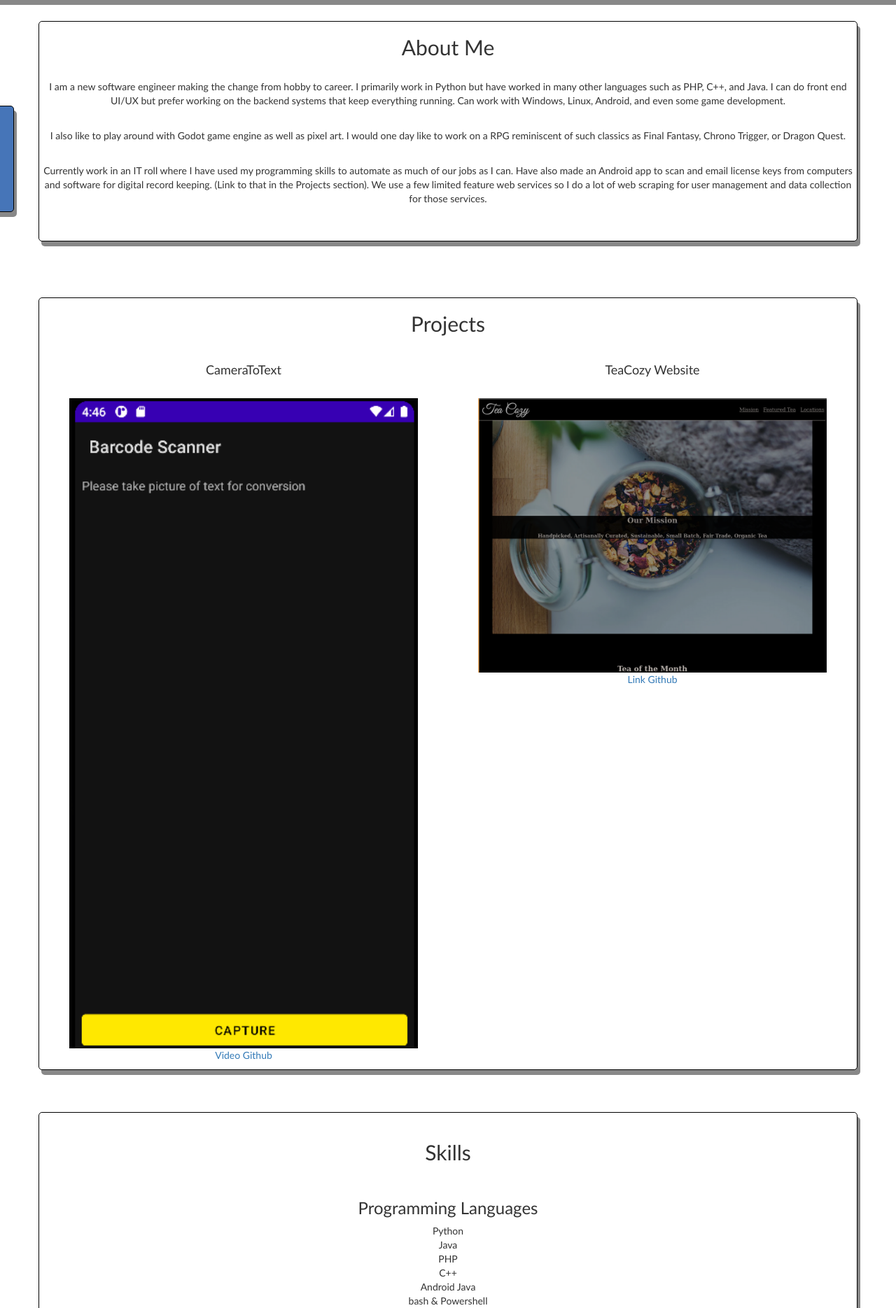
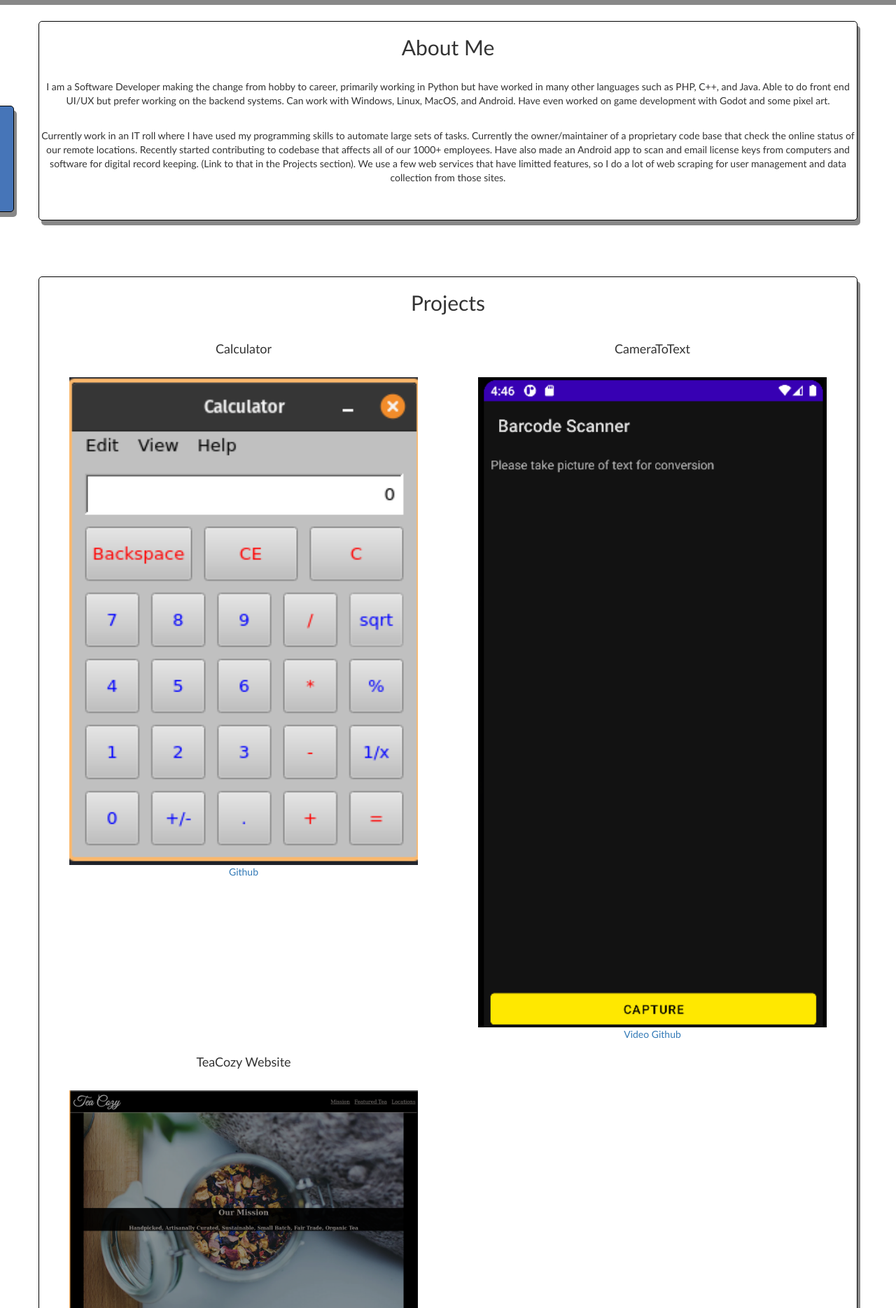
Before and after one commit to AlderAutomation/alderautomation.ca, a Flask app: page / in a window 1280 px wide. Shown: the part 99-1968 px from the top of the page at 70% size. Run offline with Flask 2, Linux system fonts and the light colour scheme; parts of the project's set-up code (start-up, migrations or seed data) failed here and were passed over; some libraries are stand-ins or nearby versions.

Commit message:
Add calc project. updates links and desccription

```diff
--- a/main.py
+++ b/main.py
@@ -59,7 +59,7 @@ def show_static_pdf():
 
 @app.route('/calc_update')
 def calc_update():
-    return redirect("../static/updates/calc/update.zip")
+    return redirect("../static/updates/calc/test_update.zip")
 
 
 @app.route('/calc_update/version')
--- a/templates/index.html
+++ b/templates/index.html
@@ -43,12 +43,9 @@
             <div class="about row">
                 <h2>About Me</h2><br>
 
-                <p> I am a new software engineer making the change from hobby to career. I primarily work in Python but have worked in many other languages such as PHP, C++, and Java. I can do front end UI/UX but prefer working on the backend systems that keep everything running. Can work with Windows, Linux, Android, and even some game development.
-                </p>
+                <p> I am a Software Developer making the change from hobby to career, primarily working in Python but have worked in many other languages such as PHP, C++, and Java. Able to do front end UI/UX but prefer working on the backend systems. Can work with Windows, Linux, MacOS, and Android. Have even worked on game development with Godot and some pixel art.</p>
                 <br>
-                <p>I also like to play around with Godot game engine as well as pixel art. I would one day like to work on a RPG reminiscent of such classics as Final Fantasy, Chrono Trigger, or Dragon Quest. </p>
-                <br>
-                <p>Currently work in an IT roll where I have used my programming skills to automate as much of our jobs as I can. Have also made an Android app to scan and email license keys from computers and software for digital record  keeping. (Link to that in the Projects section).  We use a few limited feature web services so I do a lot of web scraping for user management and data collection for those services. </p>
+                <p>Currently work in an IT roll where I have used my programming skills to automate large sets of tasks. Currently the owner/maintainer of a proprietary code base that check the online status of our remote locations. Recently started contributing to codebase that affects all of our 1000+ employees. Have also made an Android app to scan and email license keys from computers and software for digital record  keeping. (Link to that in the Projects section).  We use a few web services that have limitted features, so I do a lot of web scraping for user management and data collection from those sites.  </p>
 
                 <br>
                 <br>
@@ -58,6 +55,23 @@
             <div class="row projects">
                 <h2>Projects</h2>
                 <br>
+
+                <div class="col-sm-6">
+                    <ul>
+                        <li>
+                            <h4>Calculator</h4><br>
+                            <img src="../static/pics/Calc.png" alt="Calculator" width="90%">
+                            <br>
+
+                            <!-- <a href="https://youtu.be/_58uEXDclJQ" target="_blank">Video</a> -->
+                            <a href="https://github.com/AlderAutomation/pyqtcalculator" target="_blank">Github</a>
+                        </li>
+                        <li></li>
+                        <li></li>
+                        <li></li>
+                    </ul>
+                </div>
+
                 <div class="col-sm-6">
                     <ul>
                         <li>
@@ -81,7 +95,7 @@
                             <br>
 
                             <a href="../static/TeaProject/index.html" target="_blank">Link</a>
-                            <a href="" target="_blank">Github</a>
+                            <a href="https://github.com/AlderAutomation/TeaCozy" target="_blank">Github</a>
                         </li>
                         <li></li>
                         <li></li>
@@ -101,12 +115,12 @@
                         <ul>
                             <li>Python</li>
                             <li>Java</li>
+                            <li>C++</li>
+                            <li>HTML & CSS</li>
+                            <li>bash & Powershell</li>
+                            <li>Android Java</li>
+                            <li>Godot game engine </li>
                             <li>PHP</li>
-                            <li>C++</li>
-                            <li>Android Java</li>
-                            <li>bash & Powershell</li>
-                            <li>HTML & CSS</li>
-                            <li>Godot game engine </li>
                         </ul>
                         <br>
                         <br>
@@ -124,9 +138,9 @@
                     <li><h3>Project Management</h3></li>
                         <br>
                         <ul>
-                            <li>Asana (corporately)</li>
-                            <li>Trello (personally)</li>
-                            <li>Jira (current personally)</li>
+                            <li>Notion (current personally)</li>
+                            <li>Asana (current corporately)</li>
+                            <li>Trello, Jira (personally)</li>
                         </ul>
                 </ul>
                 <br>
@@ -161,7 +175,7 @@
             <li><a href="mailto:info@alderautomation.ca" target="_blank"><img src="../static/pics/EmailIcon.png" alt="Email Me"></a></li>
             <li><a href="https://github.com/AlderAutomation" target="_blank"><img src="../static/pics/GHIcon.png" alt="Github"></a></li>
             <li><a href="https://twitter.com/AlderAutomation" target="_blank"><img src="../static/pics/Twittericon.png" alt="Twitter"></a></li>
-            <li><a href="https://www.facebook.com/AutoMatthew/" target="_blank"><img src="../static/pics/FBIcon.png" alt="Facebook"></a></li>
+            <li><a href="https://www.facebook.com/AlderAutomation" target="_blank"><img src="../static/pics/FBIcon.png" alt="Facebook"></a></li>
             <li><a href="https://www.youtube.com/channel/UCO4GDb-HpSN5MWBbreAVzAA" target="_blank"><img src="../static/pics/YTIcon.png" alt="Youtube"></a></li>
             <li><a href="https://www.linkedin.com/in/matthew-heltman-596b07202/" target="_blank"><img src="../static/pics/LinkedinIcon.png" alt="Linkedin"></a></li>
         </ul>
```
Also changed, not shown: static/pics/Calc.png (added), 2 other files.
